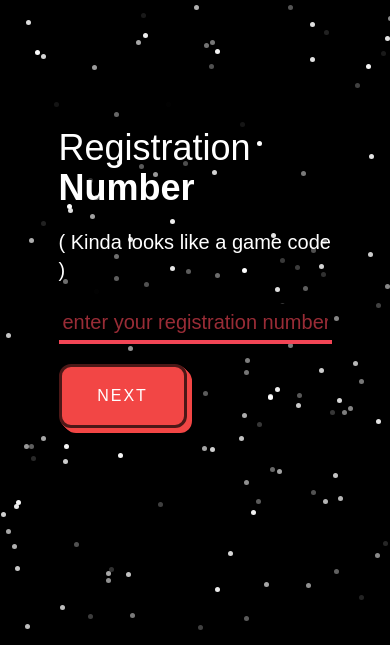
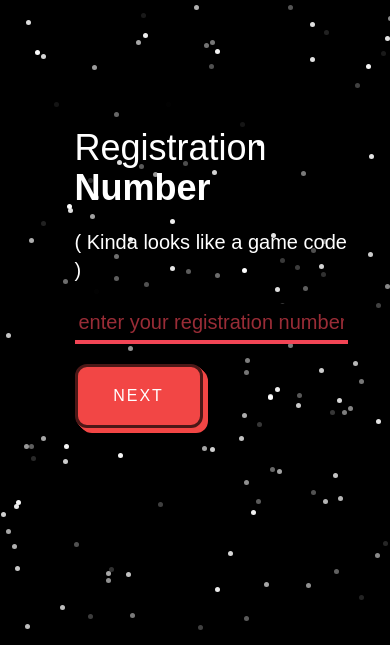
Before and after one commit to shankar-b-s/AmongUs, a Node server app: page /reg in a window 390 px wide. Shown: the part 199-844 px from the top of the page. Run offline with Node 20, Linux system fonts and the light colour scheme; some libraries are stand-ins or nearby versions.

Commit message:
fixed responsiveness hopefully 4

```diff
--- a/views/main.ejs
+++ b/views/main.ejs
@@ -36,12 +36,7 @@
               />
               <button type="submit" class="button-54 rounded-xl  bg-[#F24645] shadow-[#942336]"><div class="text-white">Next</div></button>
             </div>
-
-
-
           </div>
-
-
         </div>
       </form>
       </div>
--- a/views/reg.ejs
+++ b/views/reg.ejs
@@ -16,7 +16,7 @@
     <%- include("./logo.ejs") %>
     <div class="max-md:px-8">
     <form action="/instruction" class=" px-5 flex flex-col justify-center items-center" method="post" id="slotForm">
-      <div class="mt-16 max-md:mt-24">
+      <div class="mt-16 max-md:mt-24 max-md:ml-8">
         <div class="flex flex-col p-5 gap-5 ">
           <label for="regno" class="text-5xl max-md:text-4xl">Registration <strong>Number</strong> </label>
           <div class="text-2xl max-md:text-xl">( Kinda looks like a game code )</div>
```
